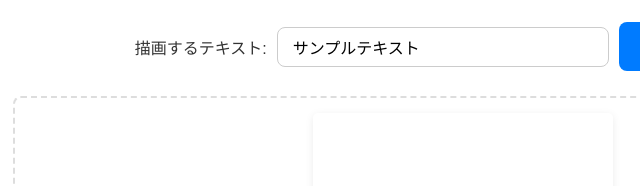
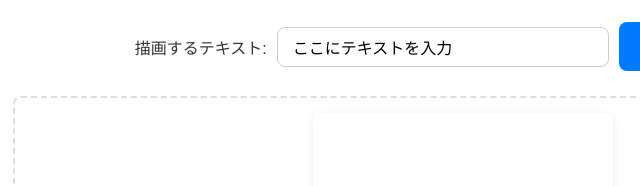
Before and after one commit to matsugematsuge/aori-tool, a plain HTML site: page index.html in a window 1280 px wide. Shown: the part 260-446 px from the top of the page, 177-817 px from the left. Drawn offline with Linux system fonts and the light colour scheme.

Commit message:
Update index.html

```diff
--- a/index.html
+++ b/index.html
@@ -21,9 +21,10 @@
 
         <div class="text-input-section">
             <label for="inputText">描画するテキスト:</label>
-            <input type="text" id="inputText" placeholder="ここにテキストを入力" value="サンプルテキスト">
+            <input type="text" id="inputText" placeholder="ここにテキストを入力" value="ここにテキストを入力">
             <button id="drawTextButton" class="button">テキストを描画</button>
         </div>
+
         <div class="canvas-area">
             <canvas id="imageCanvas"></canvas>
             <p id="message" class="hidden">画像を読み込み中です...</p>
```
